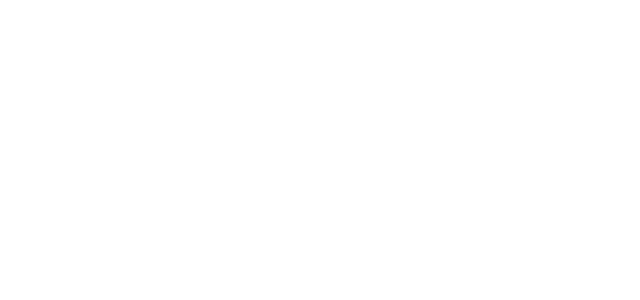
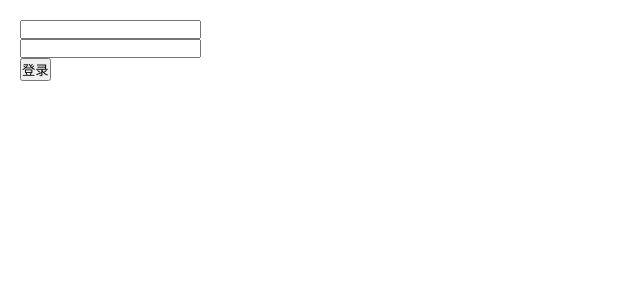
Before and after one commit to zhangweijin123/news, a Vue app: page /#/login in a window 1280 px wide. Shown: the top 300 px of the page, without its empty margins (0-640 px from the left). Built offline with nearby package versions, Linux system fonts and the light colour scheme; a small style sheet from the web is missing.

Commit message:
登录页顶部布局

```diff
--- a/package.json
+++ b/package.json
@@ -4,7 +4,7 @@
   "description": "",
   "main": "index.js",
   "scripts": {
-    "dev": "webpack-dev-server --config config/webpack.dev.js --open",
+    "dev": "webpack-dev-server --config config/webpack.dev.js",
     "build": "webpack --config config/webpack.pro.js"
   },
   "author": "",
--- a/src/App.vue
+++ b/src/App.vue
@@ -16,6 +16,7 @@ export default {
 </script>
 
 <style>
+@import url('http://at.alicdn.com/t/font_1426139_h6vn3jbl5q.css');
 *{
     margin:0;
     padding:0
--- a/src/pages/Login.vue
+++ b/src/pages/Login.vue
@@ -1,5 +1,24 @@
 <template>
-  <div></div>
+  <div class="container">
+    <!-- 关闭按钮 -->
+    <div class="close">
+      <span class="iconfont iconicon-test"></span>
+    </div>
+
+    <!-- logo -->
+    <div class="logo">
+      <span class="iconfont iconnew"></span>
+    </div>
+
+    <!-- 用户名密码输入框 -->
+    <div>
+      <input type="text">
+    </div>
+    <div>
+      <input type="text">
+    </div>
+    <button>登录</button>
+  </div>
 </template>
 
 <script>
@@ -12,6 +31,27 @@ export default {
 }
 </script>
 
-<style>
+<style scoped lang="less">
+  //scoped作用域的样式
+  //lang声明样式的类型
+  .container{
+    padding: 20px;
+  }
 
+  .close{
+    span{
+      font-size: 27 / 360 *100vw;
+    }
+  }
+
+  .logo{
+    display: flex;
+    justify-content: center;
+
+    span{
+      display: block;
+      font-size: 126 / 360 *100vw;
+      color: #d81e06;
+    }
+  }
 </style>
```
Also changed, not shown: src/components/AuthInput.vue (added).
